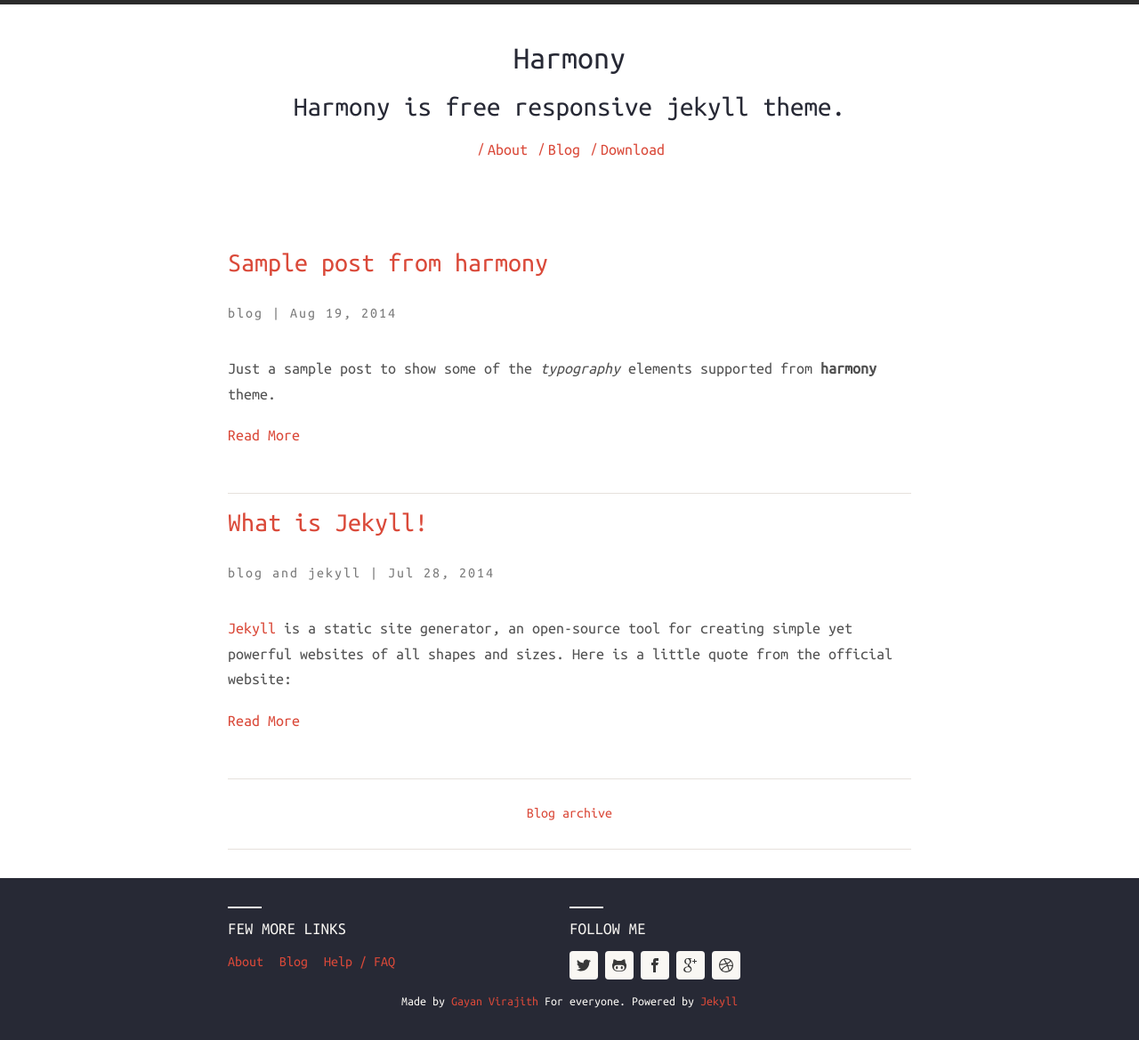
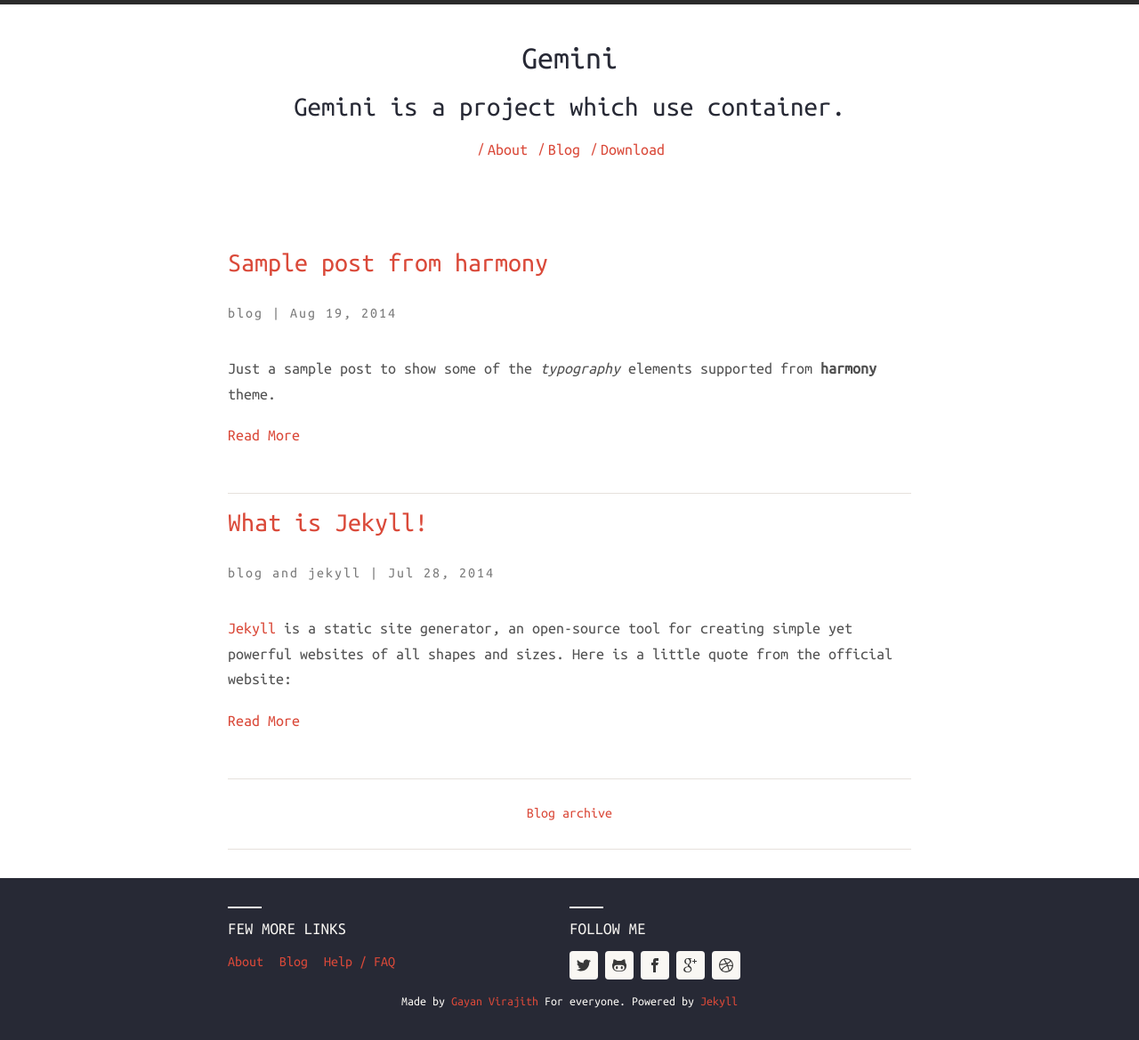
Before and after one commit to ContainerTribe/gemini-blog, a Jekyll site: the page built from index.html, in a window 1280 px wide. Shown: the whole page at 89% size. Built offline with Jekyll 4.4.1, drawn with Linux system fonts in a browser that asks for light colours; nearby versions of some CDN libraries.

Commit message:
first post

```diff
--- a/_config.yml
+++ b/_config.yml
@@ -11,16 +11,16 @@ url: http://gayan.me
 
 # Harmony theme configuration. Please change accordingly.
 harmony:
-  name: Harmony
+  name: Gemini
   # Little description about your site
-  description: Harmony is free responsive jekyll theme.
+  description: Gemini is a project which use container.
   # 'meta_description:' Write an awesome description for your new site here.
   # It will appear in your document head meta (for Google search results) and
   # in your feed.xml site description.
   meta_description: > #
-   Harmony is a free responsive jekyll theme by Gayan Virajith
-   and Maheshika Lakmali. Sourced on Github -
-   https://github.com/gayanvirajith/harmony
+   Gemini is project which use container.
+   Sourced on Github -
+   https://github.com/ContainerTribe/gemini
   basetheme: theme-base-01 # pre defined thmes are darken, blue-water, redish.
   author: # Author details
     name: Gayan Virajith
```
